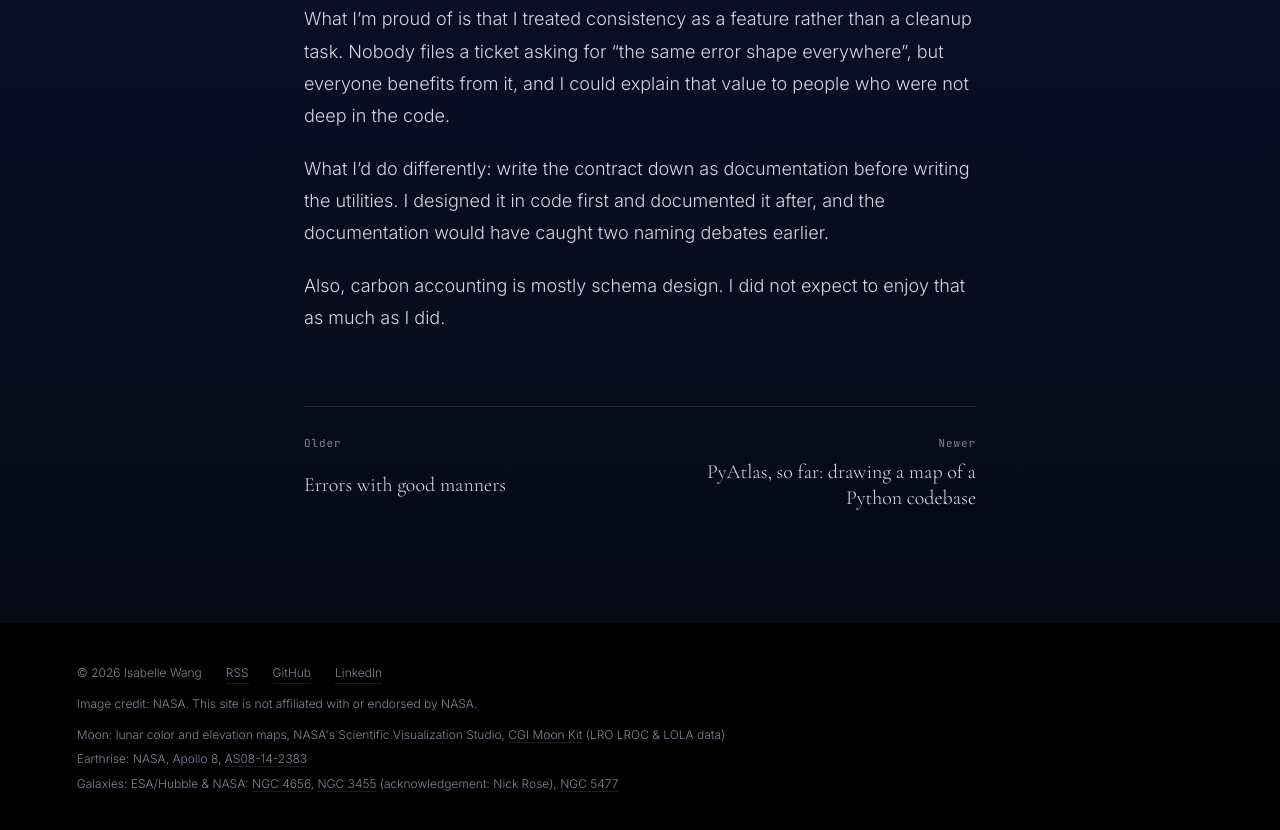
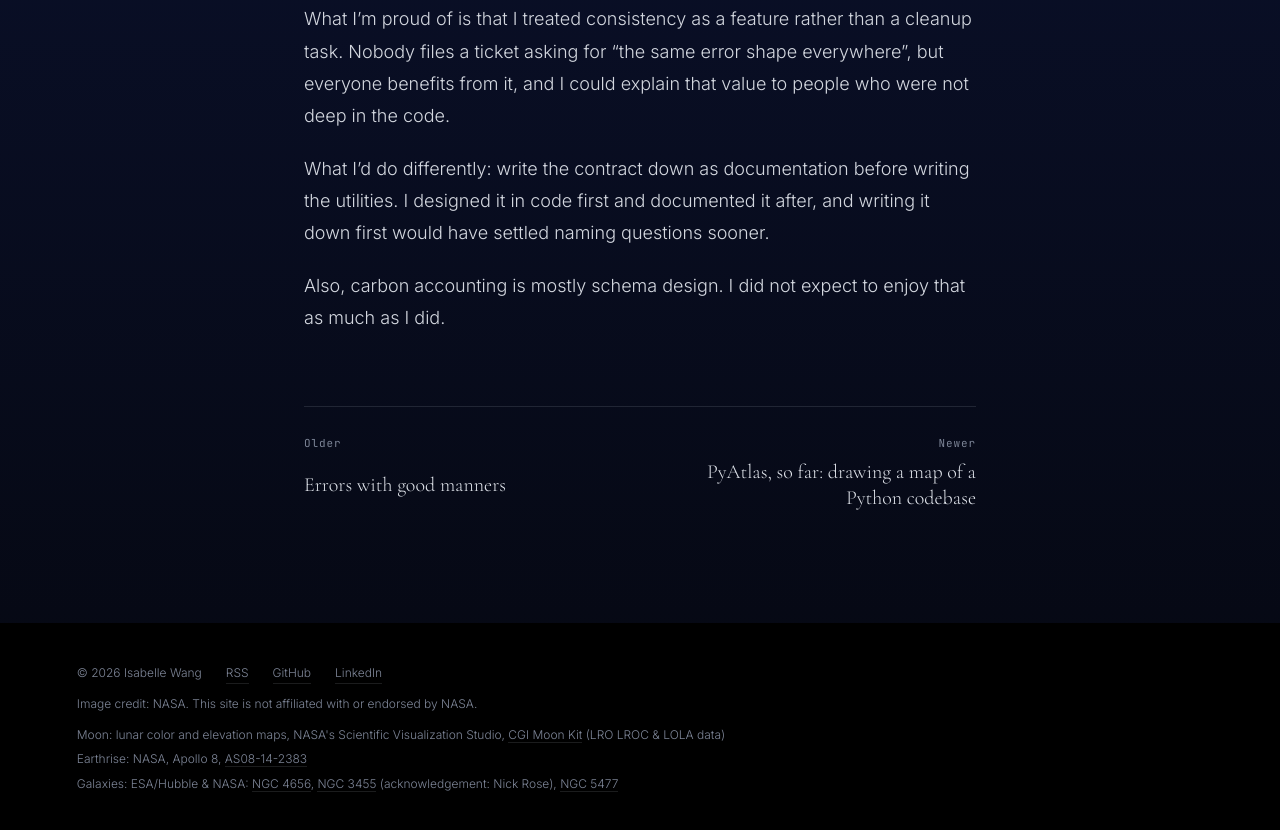
Before and after one commit to isabelleqywang/isabelleqywang.github.io, an Astro site: page /writing/star-gbcs-validation-layer in a window 1280 px wide. Shown: the part 1966-2796 px from the top of the page. Built offline with nearby package versions, Linux system fonts and the light colour scheme; Astro itself is replaced by a stand-in of ours.

Commit message:
Tidy wording in GBCS reflection

```diff
--- a/content/posts/star-gbcs-validation-layer.md
+++ b/content/posts/star-gbcs-validation-layer.md
@@ -29,6 +29,6 @@ The refactored endpoints now share one error contract, so client code can handle
 
 What I'm proud of is that I treated consistency as a feature rather than a cleanup task. Nobody files a ticket asking for "the same error shape everywhere", but everyone benefits from it, and I could explain that value to people who were not deep in the code.
 
-What I'd do differently: write the contract down as documentation before writing the utilities. I designed it in code first and documented it after, and the documentation would have caught two naming debates earlier.
+What I'd do differently: write the contract down as documentation before writing the utilities. I designed it in code first and documented it after, and writing it down first would have settled naming questions sooner.
 
 Also, carbon accounting is mostly schema design. I did not expect to enjoy that as much as I did.
```
